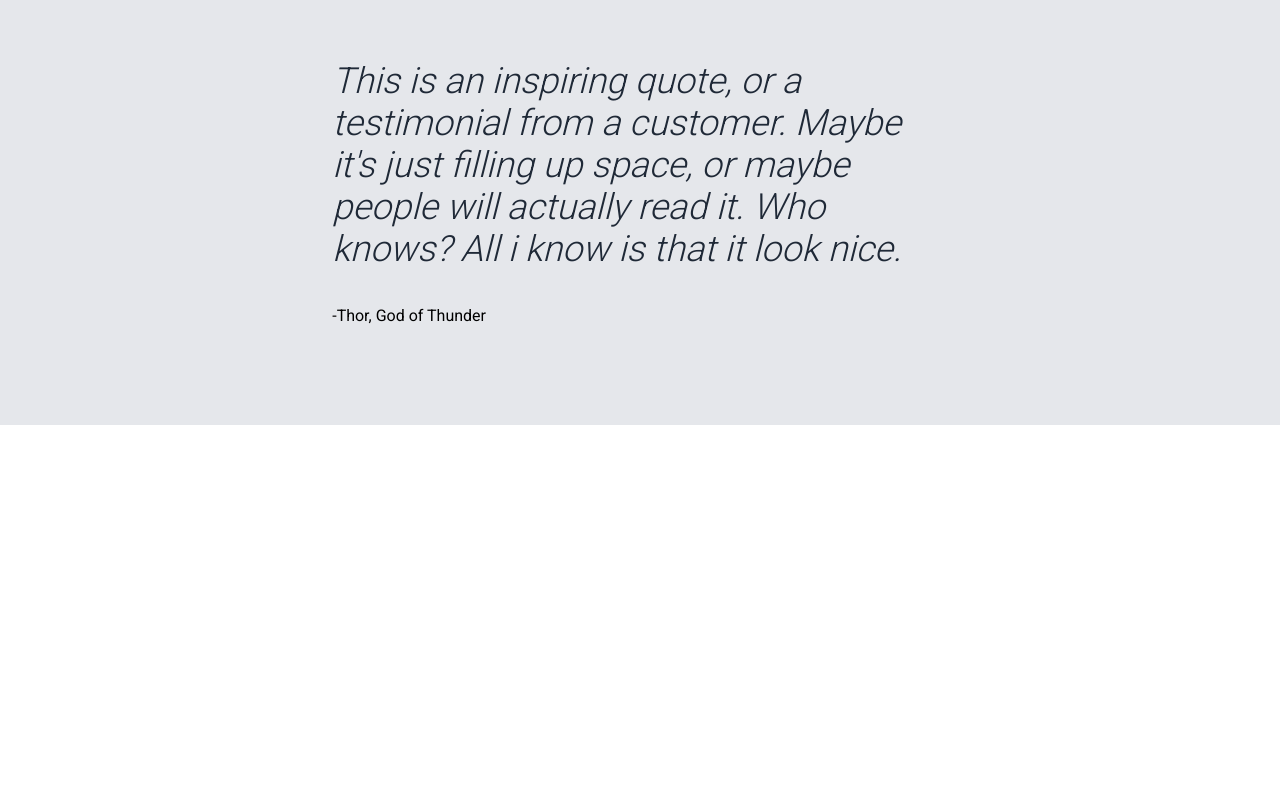
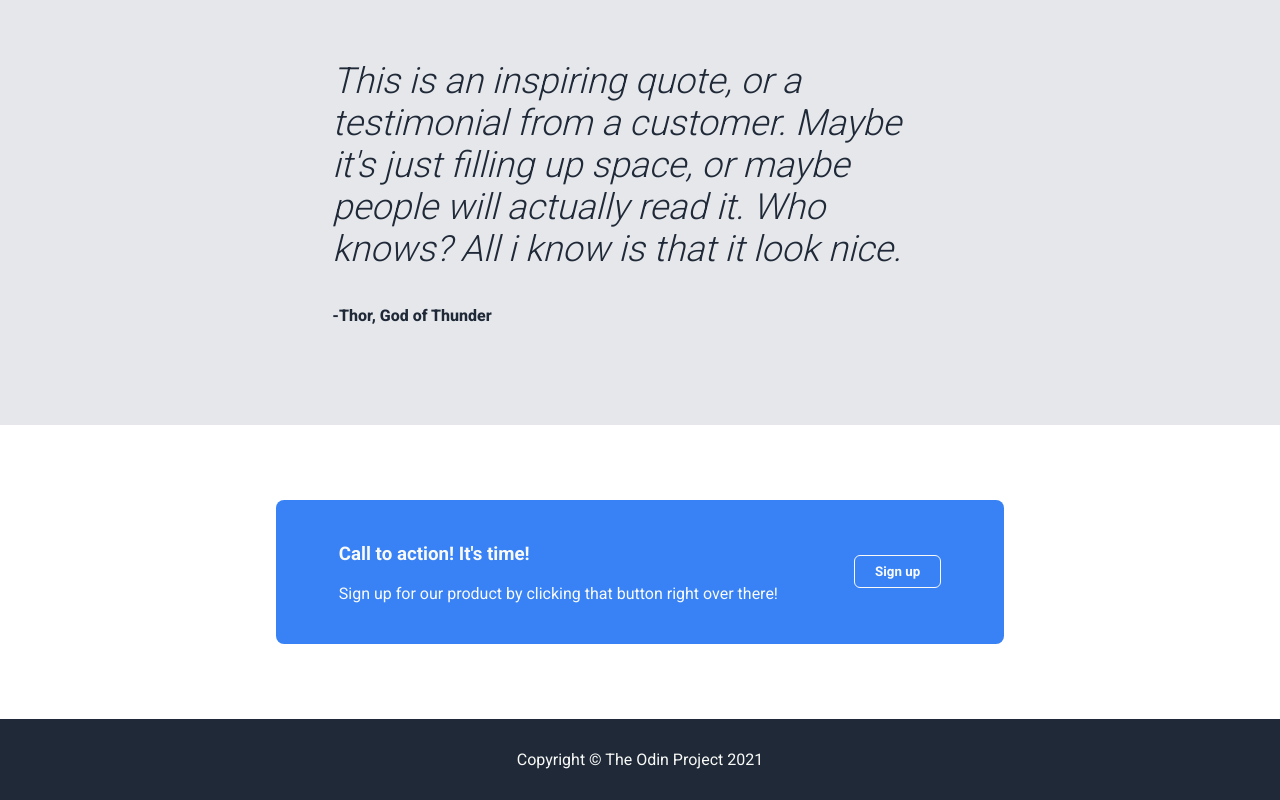
Before and after one commit to jeramie-santos/odin-landingPage, a plain HTML site: page index.html in a window 1280 px wide. Shown: the part 1082-1882 px from the top of the page. Before the commit the page ends 1507 px from the top, so only its background shows below. Drawn offline with Linux system fonts and the light colour scheme.

Commit message:
Layout Design complete

```diff
--- a/index.html
+++ b/index.html
@@ -65,6 +65,20 @@
                 <span class="author">-Thor, God of Thunder</span>
             </div>
         </div>
+        <div class="sign-up">
+            <div class="sign-container">
+                <div>
+                    <h3>Call to action! It's time!</h3>
+                    <p>Sign up for our product by clicking that button right over there!</p>
+                </div>
+                <div>
+                    <button class="btn-signup below">Sign up</button>
+                </div>
+            </div>
+        </div>
+        <footer>
+            <p>Copyright &copy The Odin Project 2021</p>
+        </footer>
     </div>
 </body>
 </html>
--- a/style.css
+++ b/style.css
@@ -55,13 +55,17 @@ header .header-logo-link{
     margin: 0;
 }
 
-.hero-left .btn-signup{
+.btn-signup{
     background-color: #3882F6;
     border: none;
     padding: 8px 20px;
     color: #F9FAF8;
     font-weight: 700;
     border-radius: 6px;
+}
+
+.btn-signup.below{
+    border: 1px solid #F9FaF8;
 }
 
 .hero-right{
@@ -120,6 +124,33 @@ main h2{
     margin: 0 auto;
 }
 
-span{
+.quotation .author {
+    text-align: right;
+    color: #1F2937;
+    font-weight: 800;
+    /* float: right; */
+
+}
+
+.sign-up{
+    color: #F9FaF8;
+    padding: 75px 0px;
+}
+
+.sign-container{
+    display:flex;
+    align-items: center;
+    justify-content: space-around;
+    width: 53%;
+    margin: 0 auto;
+    border-radius: 8px;
+    background-color: #3882F6;
+    padding: 25px;
+}
+
+footer{
+    background-color: #1F2937;
+    color: #F9FAF8;
     text-align: center;
+    padding: 15px;
 }
```
